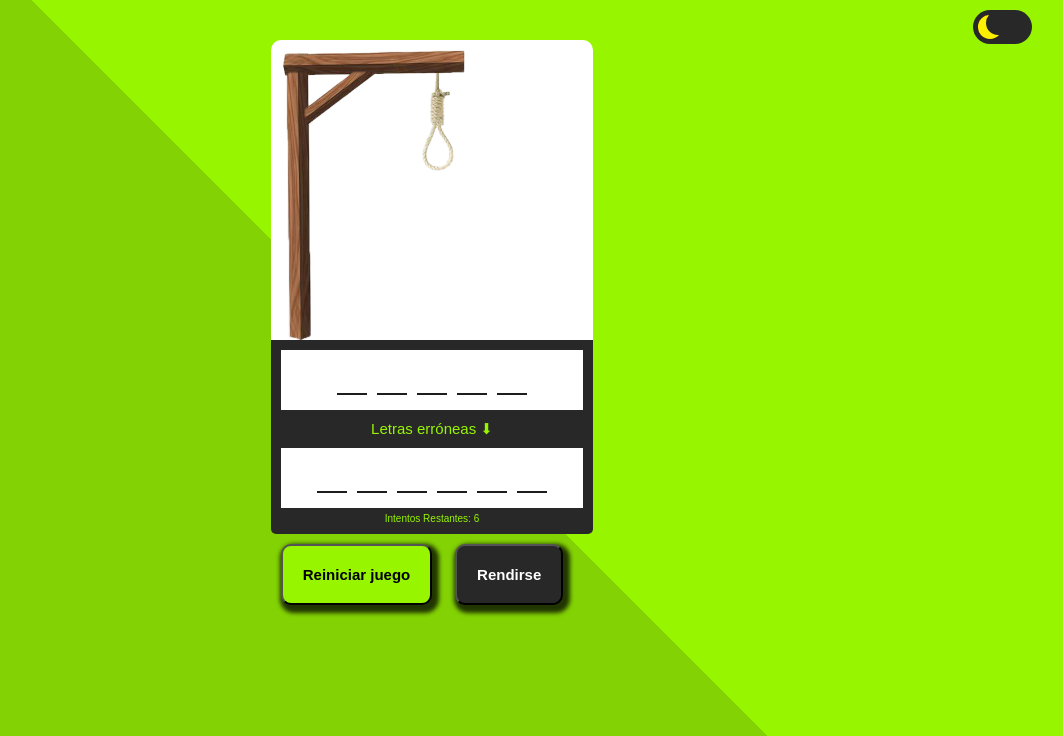
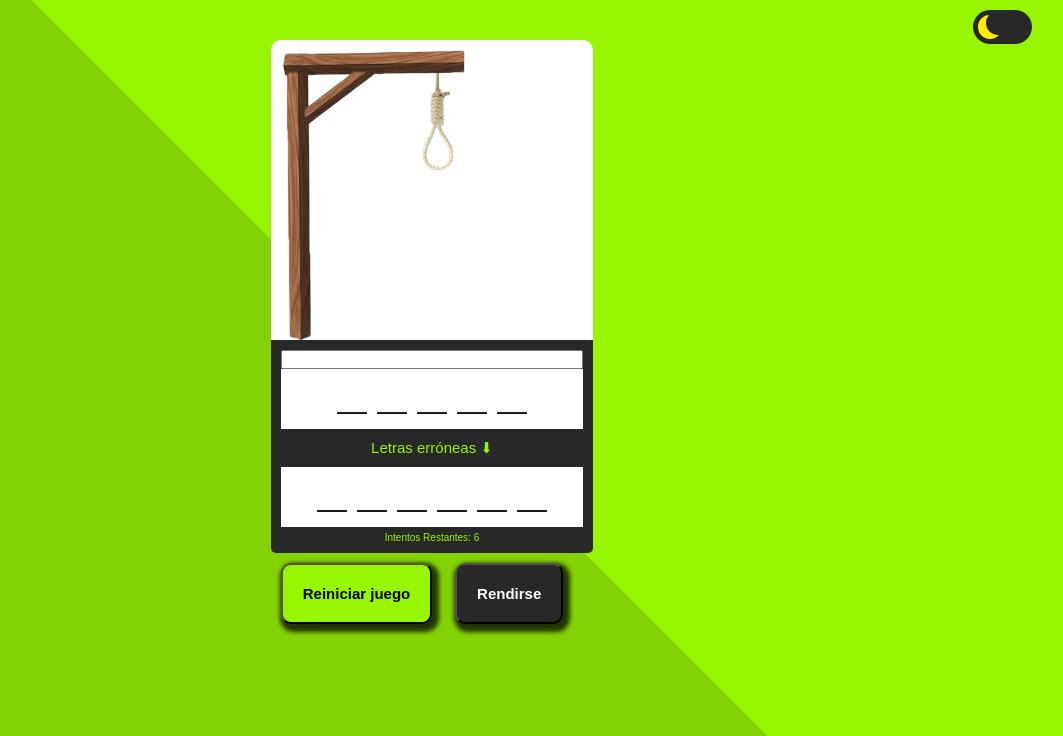
Before and after one commit to mvalero4/juego-del-ahorcado, a plain HTML site: page index.html in a window 1280 px wide. Both pictures are taken after a click on the button "Iniciar juego". Shown: the top 736 px of the page, without its empty margins (208-1271 px from the left). Drawn offline with Linux system fonts and the light colour scheme.

Commit message:
add input with opacity 0

```diff
--- a/index.html
+++ b/index.html
@@ -33,6 +33,7 @@
       </div>
 
       <section class="container-letters hidden">
+        <input type="text">
         <div class="correct-letters"></div>
         <h2>Letras erróneas ⬇</h2>
         <div class="wrong-letters"></div>
--- a/index.js
+++ b/index.js
@@ -48,8 +48,6 @@ slider.addEventListener('click', () => {
   icon1.classList.toggle('icons-color');
   icon2.classList.toggle('icons-color');
   icon3.classList.toggle('icons-color');
-  containerLetters.classList.toggle('container-letters-color');
-  containerLetters.classList.toggle('container-letters');
   word.classList.toggle('word-color');
   word.classList.toggle('word');
 });
--- a/style.css
+++ b/style.css
@@ -50,7 +50,6 @@ body{
   background-position: center;
   background-size: contain;
   overflow-x: hidden;
-  overflow-y: hidden;
   scroll-behavior: smooth;
 }
 
@@ -365,6 +364,11 @@ main .logo{
   padding: 1rem;
 }
 
+.container-letters input{
+  width: 100%;
+  opacity: 1;
+}
+
 .container-letters h2{
   padding: 1rem;
   font-weight: normal;
```
